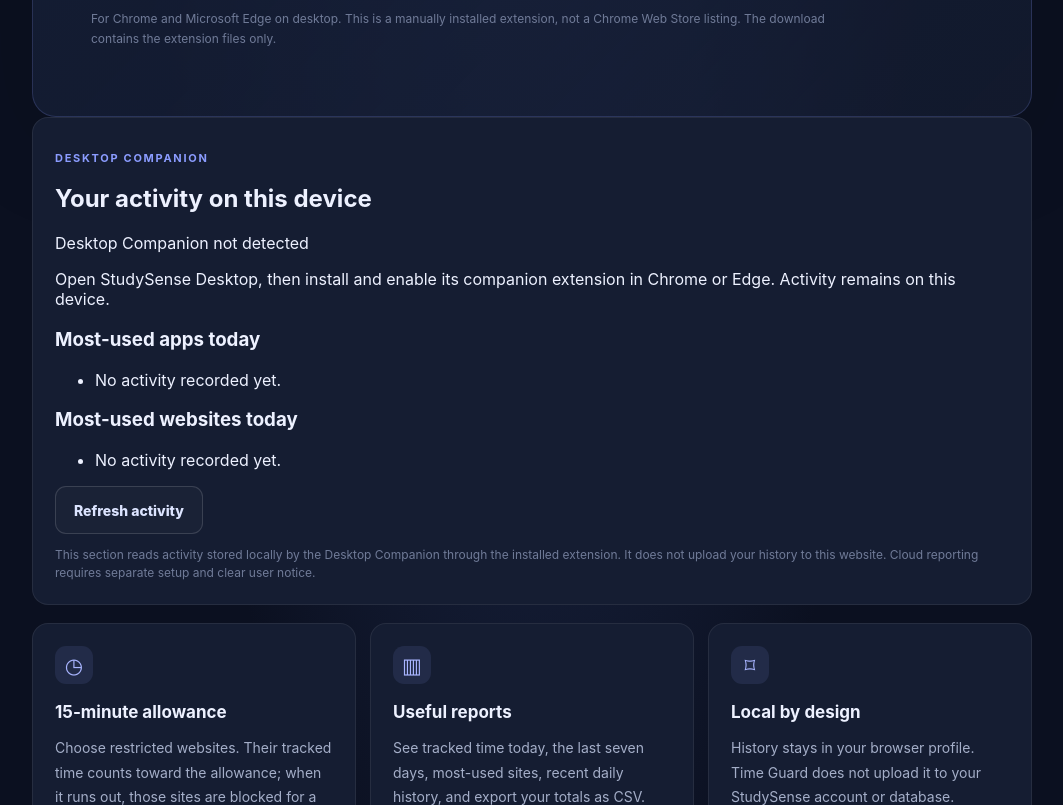
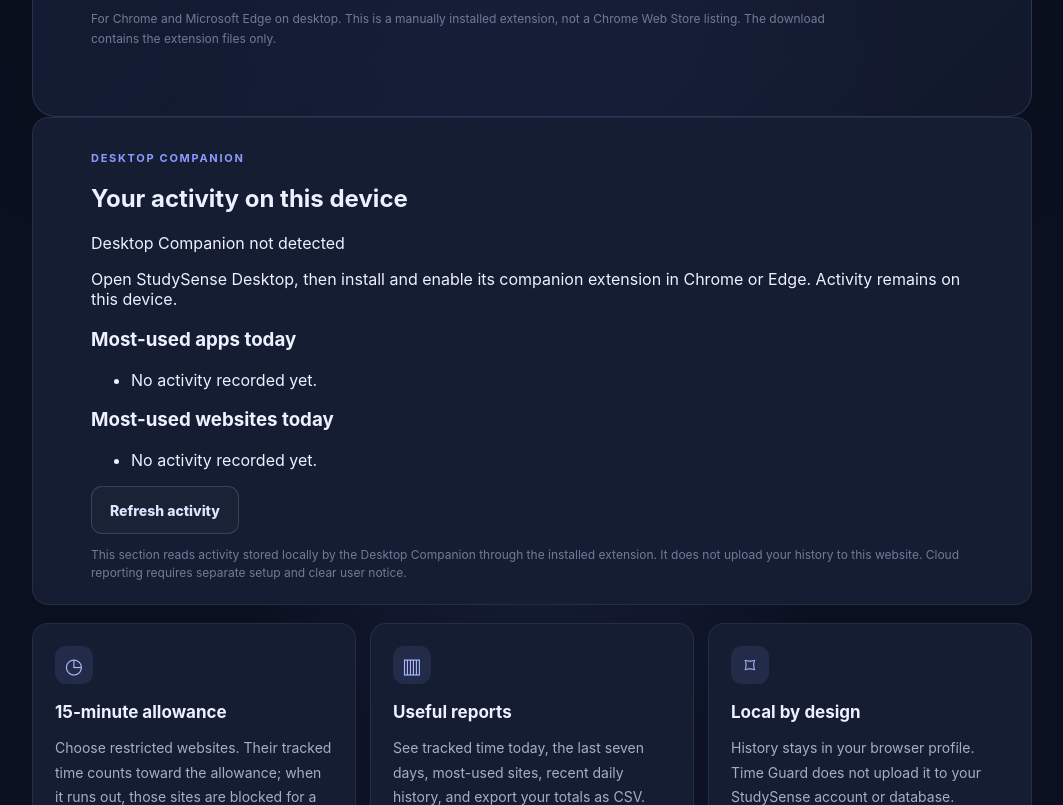
Before and after one commit to tandomroblox/StudySense, a browser extension: page public/time-guard.html in a window 1280 px wide. Shown: the part 551-1356 px from the top of the page, without its empty margins (108-1171 px from the left). Drawn offline with Linux system fonts and the light colour scheme.

Commit message:
Fix Time Guard card content alignment

```diff
--- a/public/time-guard.css
+++ b/public/time-guard.css
@@ -37,3 +37,6 @@
 @media(max-width:1120px) { .time-guard-page .topbar { grid-template-columns:auto minmax(0,1fr) auto; } .time-guard-page .topbar > .status { display:none; } }
 @media(max-width:900px) { .time-guard-feature-grid { grid-template-columns:1fr; } .time-guard-page .topbar { grid-template-columns:auto auto; } .time-guard-page .site-nav { grid-column:1/-1; grid-row:2; justify-content:flex-start; overflow-x:auto; } .time-guard-open-app { justify-self:end; } }
 @media(max-width:560px) { .time-guard-page .container { width:92%; } .time-guard-hero { padding:27px 20px; border-radius:18px; } .time-guard-hero h1 { letter-spacing:-1.5px; } .time-guard-actions { display:grid; } .download-button,.source-button { width:100%; } .feature-card { padding:18px; } .privacy-links { display:grid; gap:10px; } }
+
+/* Keep the companion card's content aligned with the hero text. */
+.time-guard-page .companion-connection-card { padding-inline:clamp(20px,5vw,58px); }
```
